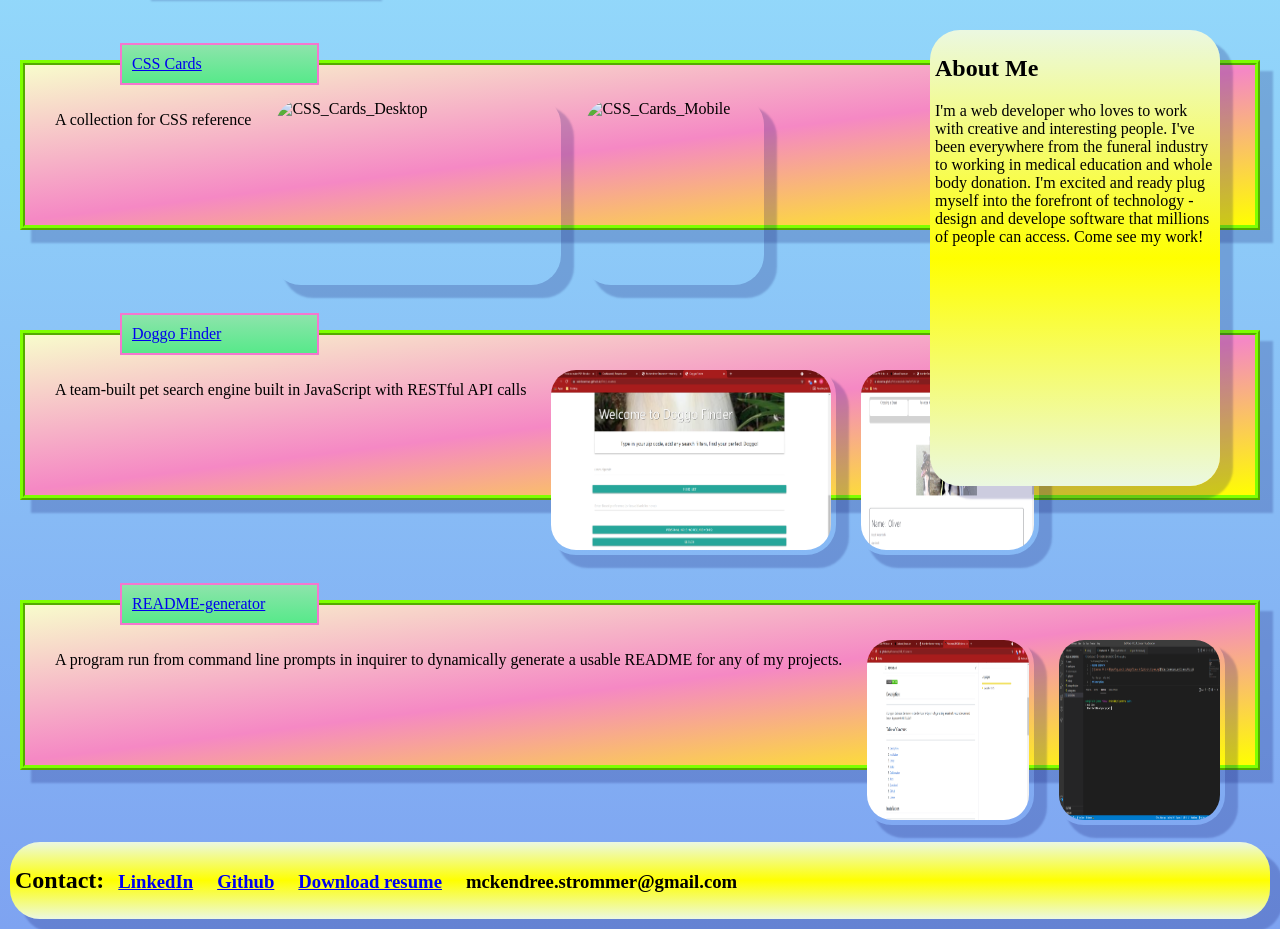
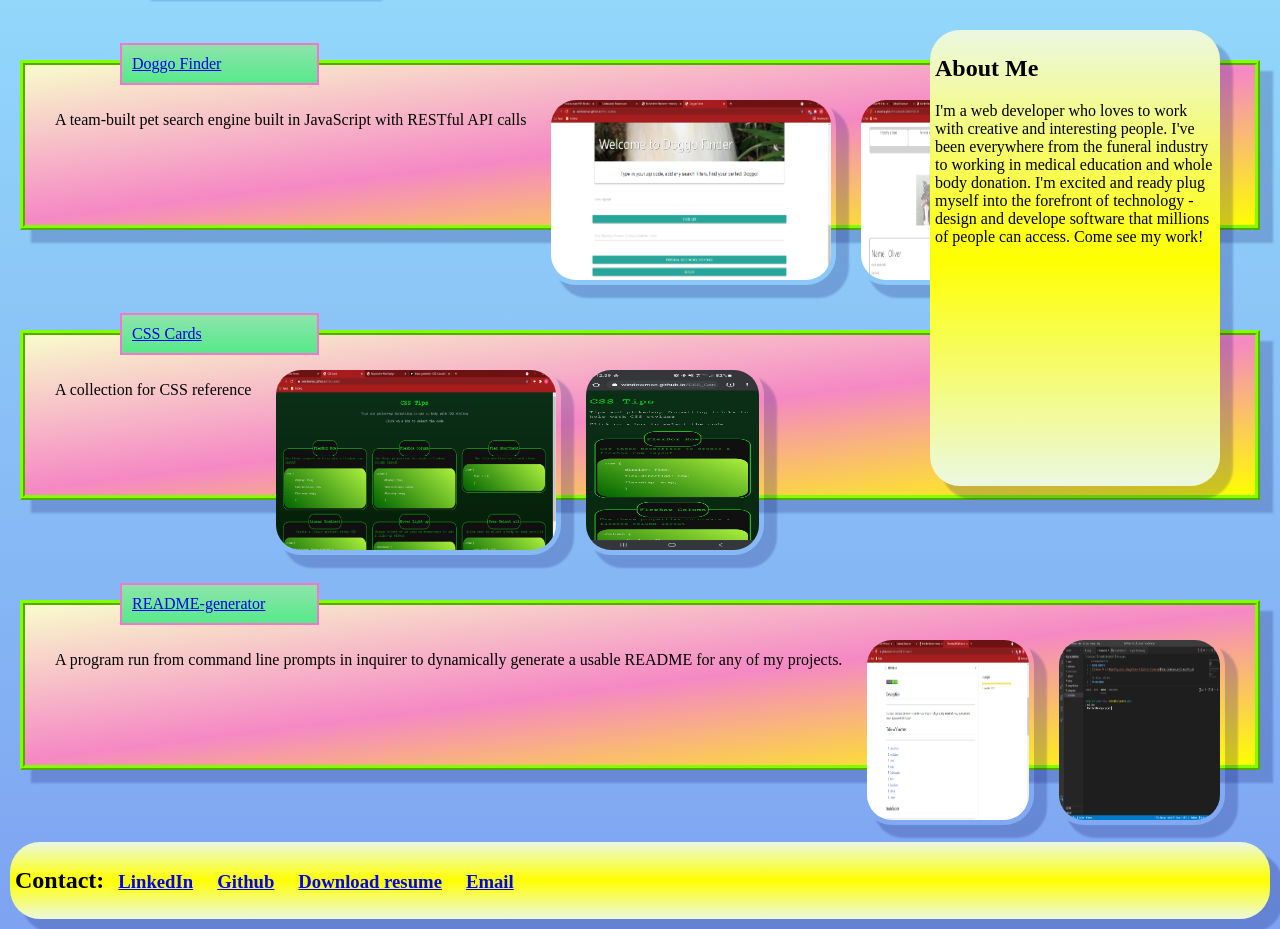
Before and after one commit to Windowmac/Portfolio_Page, a plain HTML site: page index.html in a window 1280 px wide. Shown: the part 266-1195 px from the top of the page. Drawn offline with Linux system fonts and the light colour scheme.

Commit message:
fixed a couple of links

```diff
--- a/index.html
+++ b/index.html
@@ -30,18 +30,18 @@
 
     <main><a name='projects'></a>
 
-        <section class='projectCard'><a name='project2'></a>
-            <header><a href='https://windowmac.github.io/CSS_Cards/'>CSS Cards</a></header>
-            <p>A collection for CSS reference</p>
-             <img class = 'projectPic1' src='./assets/images/project1/CSS_Cards_Desktop.png' alt = 'CSS_Cards_Desktop'></img>
-             <img class = 'projectPic2' src= './assets/images/project1/CSS_Cards_Mobile.jpg' alt = 'CSS_Cards_Mobile' ></img>
-        </section>
-
         <section class='projectCard'><a name='project1'></a>
             <header><a href='https://github.com/Windowmac/Pet_Locator'>Doggo Finder</a></header>
             <p>A team-built pet search engine built in JavaScript with RESTful API calls</p>
              <img class = 'projectPic1' src='./assets/images/project1/Doggo-finder-page1.png' alt = 'Pet locator page 1'></img>
              <img class = 'projectPic2' src= './assets/images/project1/Doggo-finder-page2.png' alt = 'Pet locator page 2' ></img>
+        </section>
+
+        <section class='projectCard'><a name='project2'></a>
+            <header><a href='https://windowmac.github.io/CSS_Cards/'>CSS Cards</a></header>
+            <p>A collection for CSS reference</p>
+             <img class = 'projectPic1' src='./assets/images/project2/CSS_Cards_Desktop.png' alt = 'CSS_Cards_Desktop'></img>
+             <img class = 'projectPic2' src= './assets/images/project2/CSS_Cards_Mobile.jpg' alt = 'CSS_Cards_Mobile' ></img>
         </section>
 
         <section class='projectCard'><a name='project3'></a>
@@ -65,7 +65,7 @@
         <h3><a href='https://www.linkedin.com/in/mckendree-strommer-957070122'>LinkedIn</a></h3>
         <h3><a href='https://github.com/Windowmac'>Github</a></h3>
         <h3><a href="./assets/McKendree-Strommer-resume.pdf" download>Download resume</a></h3>
-        <h3><email>mckendree.strommer@gmail.com</email></h3>
+        <h3><a href="mailto:mckendree.strommer@gmail.com">Email</a></h3>
     </footer>
 </body>
 </html>
```
